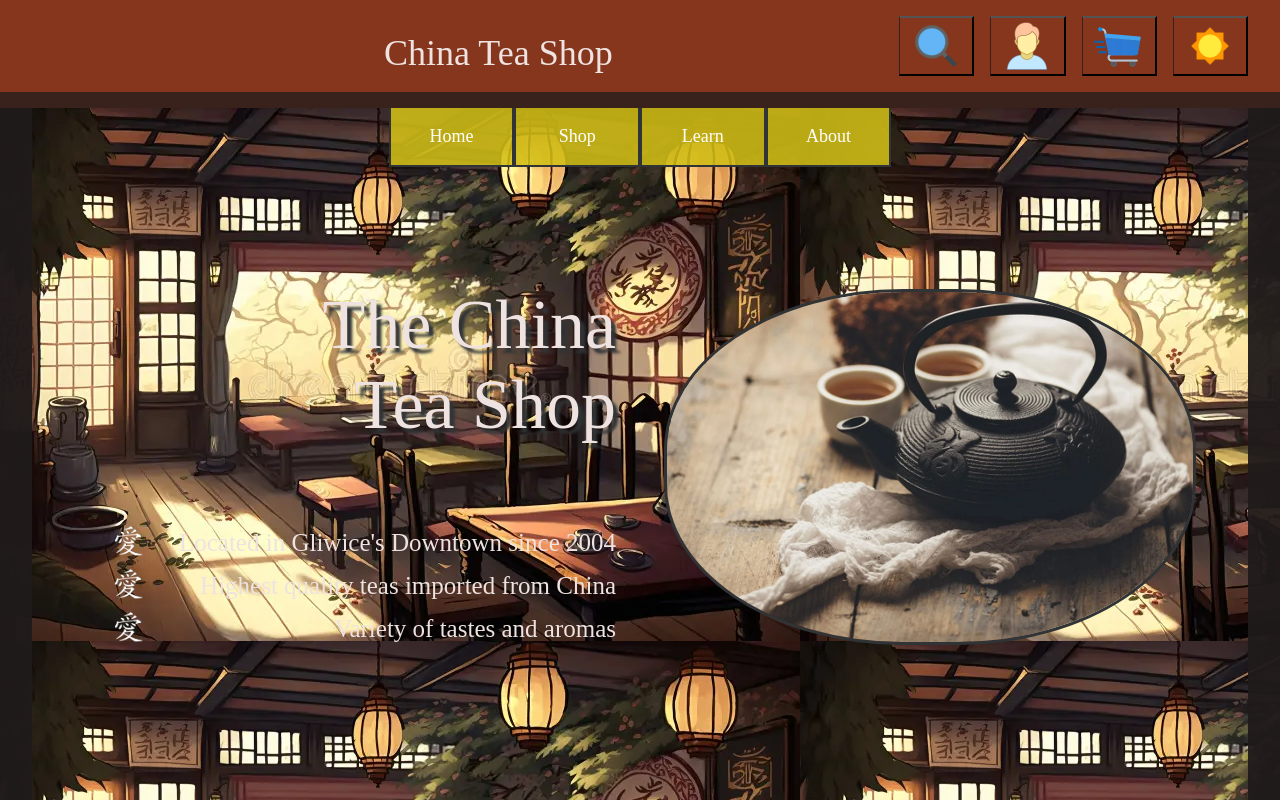
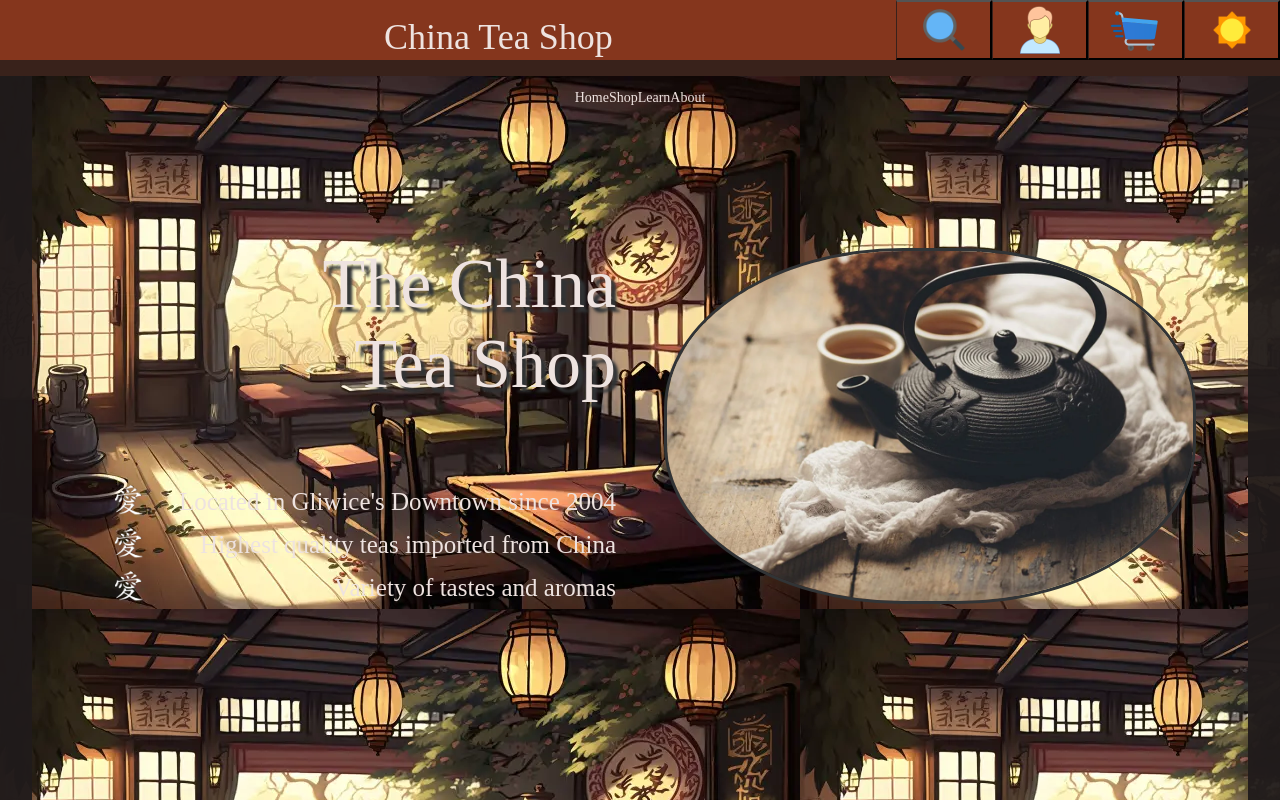
Before and after one commit to scarlet-enlight/china-tea-shop, a React (Create React App) app in the folder frontend/: page / in a window 1280 px wide. Shown: the top 800 px of the page. Built offline with nearby package versions, Linux system fonts and the light colour scheme; no server answers; a web font is replaced by a local one.

Commit message:
adjusted and upgraded references in navigation tab along with CSS

```diff
--- a/frontend/src/App.css
+++ b/frontend/src/App.css
@@ -5,11 +5,12 @@
   --bg-newsletter: rgb(22, 25, 27);
   --text-primary: rgb(238, 227, 224);
   --text-secondary: rgb(22, 25, 27);
-  --text-newsletter: white;
+  --text-newsletter: rgb(238, 227, 224);
   --border-color: rgba(32, 27, 27, 0.75);
+  --nav-text: rgb(22, 25, 27);
   --nav-bg: rgba(211, 192, 22, 0.87);
   --nav-hover: rgb(9, 156, 224);
-  --nav-text-hover: black;
+  --nav-text-hover: rgb(238, 227, 224);
   --input-bg: rgb(49, 52, 54);
   --input-hover: rgba(211, 192, 22, 0.87);
   --input-hover-text: rgb(9, 156, 224);
@@ -19,7 +20,7 @@
   --shadow-color: rgba(0, 0, 0, 0.3);
   --shadow-text: rgb(49, 52, 54);
   --shadow-text-alt: rgb(49, 52, 54);
-  --shadow-box: black;
+  --shadow-box: rgba(0, 0, 0, 0.3);
   --placeholder-color: rgb(133, 54, 29);
   --visited-link: rgb(49, 52, 54);
   --outline-color: rgb(133, 54, 29);
@@ -36,9 +37,10 @@
   --text-secondary: rgb(255, 250, 250);
   --text-newsletter: rgb(255, 255, 255);
   --border-color: rgb(214, 214, 214);
+  --nav-text: rgb(22, 25, 27);
   --nav-bg: rgba(156, 219, 84, 1);
   --nav-hover: rgba(99, 114, 83, 1);
-  --nav-text-hover: white;
+  --nav-text-hover: rgb(238, 227, 224);
   --input-bg: rgb(11, 22, 87);
   --input-hover: rgb(156, 219, 84);
   --input-hover-text: rgb(11, 22, 87);
@@ -50,7 +52,7 @@
   --shadow-text-alt: rgb(49, 52, 54);
   --shadow-box: rgba(156, 219, 84, 0.3);
   --placeholder-color: rgb(156, 219, 84);
-  --visited-link: rgb(156, 219, 84);
+  --visited-link: rgb(49, 52, 54);
   --outline-color: rgb(156, 219, 84);
   --tea-item-bg: rgba(156, 219, 84, 0.1);
   --deco-bg: rgba(41, 35, 29, 0.95);
@@ -123,7 +125,7 @@ header{
 
 #background{
   background-color: var(--bg-primary);
-  background-image: url("../public/images/a.png");
+  background-image: url("../public/images/a.png");  /* must be changed to photo with better resolution ASAP */
   width: auto;
   height: auto;
   display: grid;
@@ -146,53 +148,38 @@ nav{
   min-height: 50px;
 }
 
-.nav-tab{
-  font-size: 18px;
+.nav-ref{
+  font-size: 1.25rem;
   font-family: 'Cantata One';
   width: 10%;
   background-color: var(--nav-bg);
   border-left: 2px solid var(--input-bg);
   border-right: 2px solid var(--input-bg);
   border-bottom: 2px solid var(--input-bg);
+  color: var(--nav-text);
   margin: 0;
   transition: all 0.5s ease-in-out;
   min-height: 40px;
   display: flex;
   align-items: center;
   justify-content: center;
+  text-decoration: none;
 }
 
-.nav-tab:first-child{
+.nav-ref:first-child{
   border-left: 2px solid var(--input-bg);
 }
 
-.nav-tab:last-child{
+.nav-ref:last-child{
   border-right: 2px solid var(--input-bg);
 }
 
-.nav-tab a,
-.nav-tab a:link,
-.nav-tab a:visited {
-    color: white;
-    text-decoration: none;
-    display: block;
-    transition: all 0.5s ease-in-out;
-    font-weight: normal;
-    text-shadow: none;
-}
-
-.nav-tab:hover {
+.nav-ref:hover {
     background-color: var(--nav-hover);
     cursor: pointer;
-}
-
-.nav-tab:hover a,
-.nav-tab:hover a:link,
-.nav-tab:hover a:visited {
     color: var(--nav-text-hover);
+    font-weight: 700;
     text-shadow: 2px 2px 4px var(--shadow-color);
-    font-weight: 700;
-    text-decoration: none;
 }
 
 section:first-child{
@@ -397,14 +384,12 @@ footer{
 @media screen and (min-width: 1200px) and (max-width: 1919px) {
   #title {
     font-size: 2.25rem;
-    top: -0.5%;
+    top: -2.5%;
     left: 30%;
   }
 
   header {
     grid-template-columns: 70% repeat(4, 1fr);
-    gap: 1rem;
-    padding: 1rem 2rem;
   }
 
   .sidebar-icon {
@@ -422,7 +407,7 @@ footer{
 
   section:first-child {
     display: grid;
-    grid-template-columns: 1fr 1fr; /* Powrót do układu 2-kolumnowego */
+    grid-template-columns: 1fr 1fr;
     gap: 3rem;
     padding: 3rem 0;
     align-items: center;
@@ -450,9 +435,9 @@ footer{
 /*small PCs, large laptops*/
 @media screen and (min-width: 992px) and (max-width: 1199px) {
   #title {
-    font-size: 38px;
+    font-size: 1.9rem;
     left: 38%;
-    top: -20px;
+    top: -2.25%;
   }
 
   header {
@@ -460,8 +445,8 @@ footer{
   }
 
   .sidebar-icon {
-    width: 50px;
-    height: 50px;
+    width: 100%;
+    max-height: 40px;
   }
 
   .sidebar-tag {
@@ -487,7 +472,7 @@ footer{
     max-height: 400px;
   }
 
-  .nav-tab {
+  .nav-ref {
     width: 12%;
     font-size: 16px;
   }
@@ -510,8 +495,8 @@ footer{
 /* large tablets*/
 @media screen and (min-width: 768px) and (max-width: 991px) {
   #title {
-    font-size: 220%;
-    left: 17.5%;
+    font-size: 175%;
+    left: 25%;
     top: -2%;
   }
 
@@ -567,9 +552,9 @@ footer{
     max-height: 350px;
   }
 
-  .nav-tab {
-    width: 15%;
-    font-size: 15px;
+  .nav-ref {
+    width: 12%;
+    font-size: 1rem;
   }
 
   nav {
@@ -601,8 +586,6 @@ footer{
 
   header {
     grid-template-columns: 35% repeat(4, 1fr);
-    gap: 0.125rem;
-    padding: 0 0.5rem;
   }
 
   .sidebar-icon {
@@ -611,8 +594,7 @@ footer{
   }
 
   .sidebar-tag {
-    height: 35px;
-    padding: 6px 0;
+    height: 45px;
     display: flex;
     align-items: center;
     justify-content: center;
@@ -656,9 +638,9 @@ footer{
     max-height: 80%;
   }
 
-  .nav-tab {
-    width: 20%;
-    font-size: 14px;
+  .nav-ref {
+    width: 12%;
+    font-size: 1rem;
   }
 
   nav {
@@ -690,19 +672,18 @@ footer{
 /* standard mobile (480px - 575px) */
 @media screen and (min-width: 480px) and (max-width: 575px) {
   #title {
-    font-size: 110%;
-    top: -0.5%;
-    left: 8%;
+    font-size: 100%;
+    top: -0.75%;
+    left: 12%;
   }
 
   header {
-    grid-template-columns: 40% repeat(4, 1fr);
-    gap: 0.25rem;
+    grid-template-columns: 50% repeat(4, 1fr);
   }
 
   .sidebar-icon {
-    width: 30px;
-    height: 30px;
+    width: 22px;
+    height: 22px;
   }
 
   .sidebar-tag {
@@ -759,8 +740,9 @@ footer{
     margin: 0 auto;
   }
 
-  .nav-tab {
-    width: 20%;
+  .nav-ref {
+    width: 12%;
+    font-size: 0.8rem;
   }
 
   article {
@@ -806,7 +788,7 @@ footer{
   #title {
     font-size: 85%;
     left: 4%;
-    top: -0.25%;
+    top: -0.5%;
   }
 
   header {
@@ -880,15 +862,17 @@ footer{
     width: 80%;
   }
 
-  .nav-tab {
-    width: 48%;
-    font-size: 11px;
+  .nav-ref {
+    width: 26%;
+    font-size: 0.8rem;
+  }
+
+  .nav-ref:last-child{
     margin-bottom: 2px;
   }
 
   nav {
     flex-wrap: wrap;
-    gap: 2px;
   }
 
   article {
@@ -913,8 +897,8 @@ footer{
 @media screen and (max-width: 320px) {
   #title {
     font-size: 5%;
-    left: 1%;
-    top: 1%;
+    left: 2%;
+    top: 0.5%;
   }
 
   #intro {
@@ -942,8 +926,8 @@ footer{
     order: 2;
   }
 
-  .nav-tab {
-    font-size: 10px;
+  .nav-ref {
+    font-size: 0.8rem;
   }
 
   #teas-recommend{
--- a/frontend/src/App.jsx
+++ b/frontend/src/App.jsx
@@ -6,7 +6,28 @@ let sessionTeas = null;
 let sessionSeed = null;
 
 function App() {
-  // comments only temporary
+      <nav>
+        <a href="/" className="nav-ref">
+          <div className="nav-tab">
+            <p className="menu-label">Home</p>
+          </div>
+        </a>
+        <a href="/shop.html" className="nav-ref">
+          <div className="nav-tab">
+            <p className="menu-label">Shop</p>
+          </div>
+        </a>
+        <a href="/learn.html" className="nav-ref">
+          <div className="nav-tab">
+            <p className="menu-label">Learn</p>
+          </div>
+        </a>
+        <a href="/about.html" className="nav-ref">
+          <div className="nav-tab">
+            <p className="menu-label">About</p>
+          </div>
+        </a>
+      </nav>
   const [teas, setTeas] = useState([]);
   const images = ["tea-image1.png", "tea-image2.png", "tea-image3.png", "tea-image4.png"];
   const [currentImageIndex, setCurrentImageIndex] = useState(0);
```
